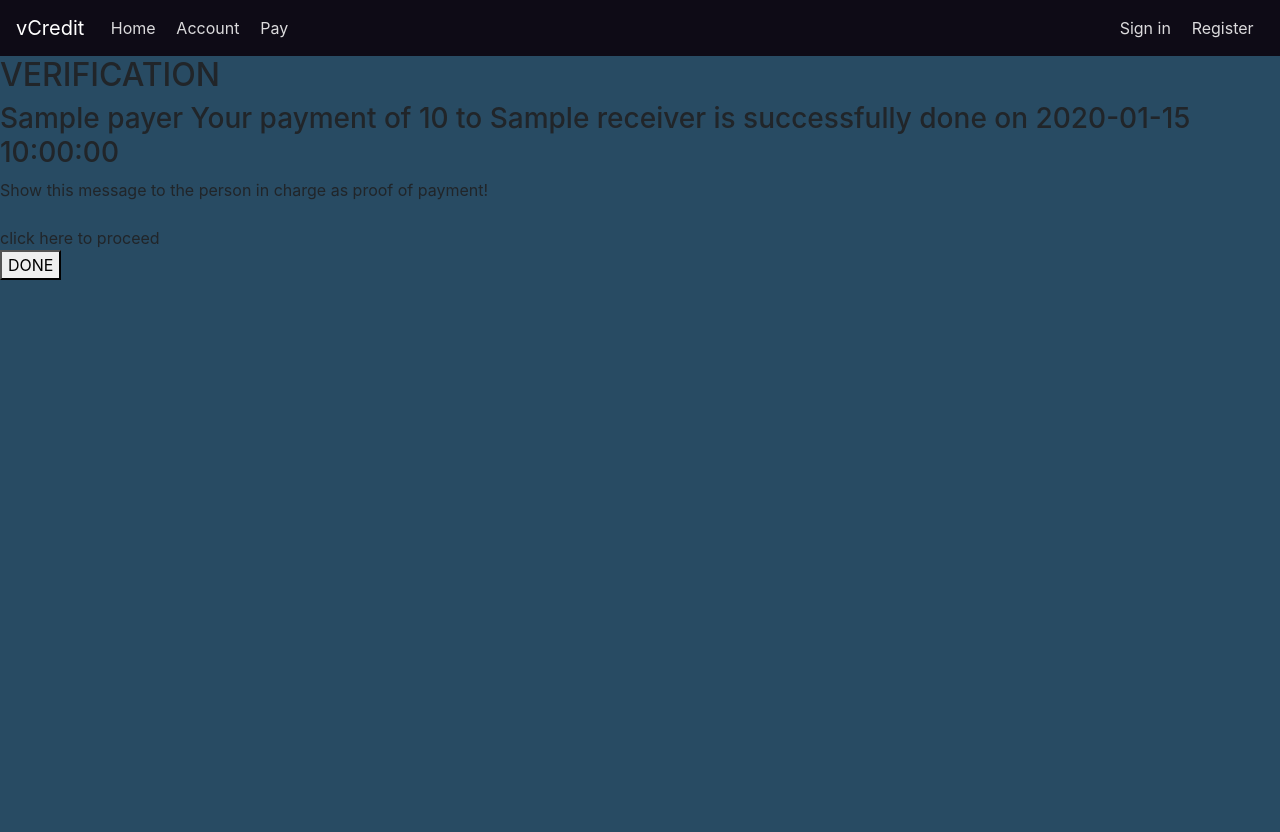
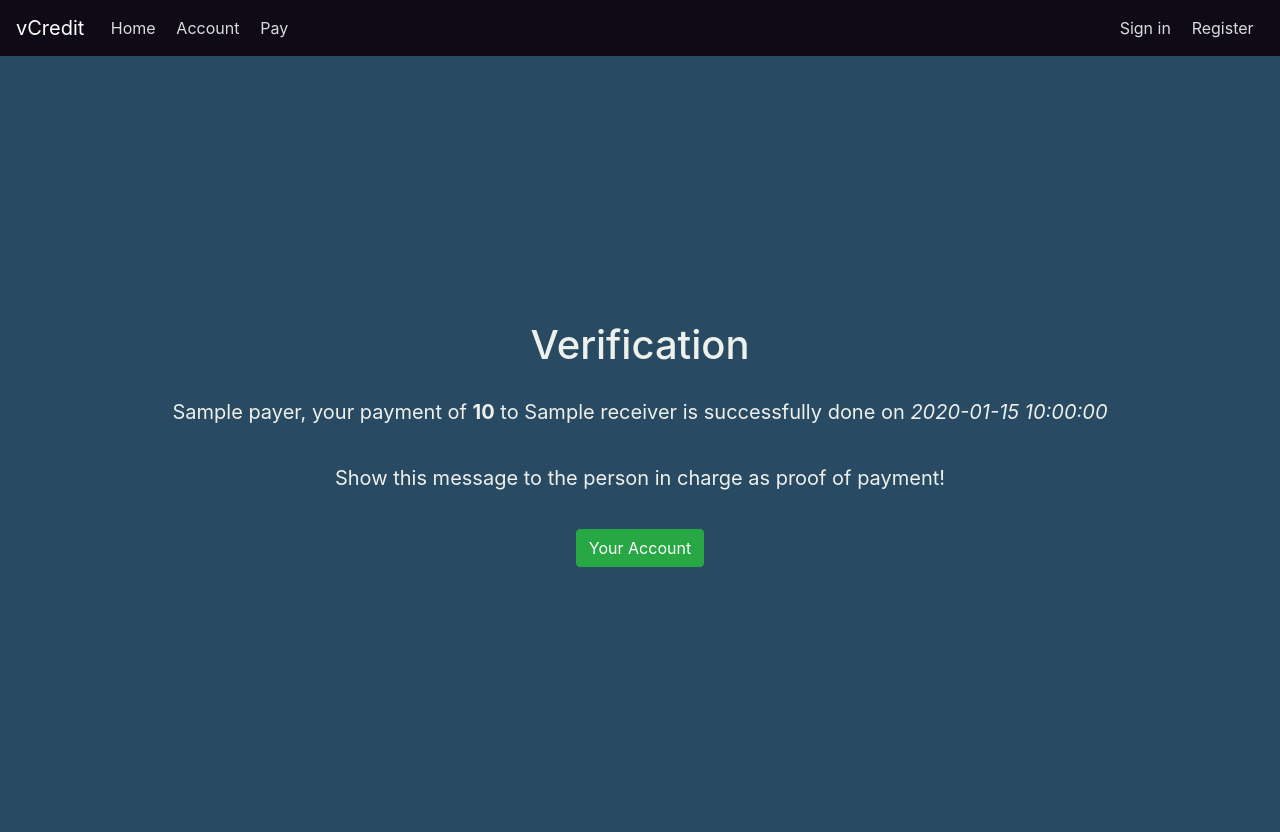
Before and after one commit to neelb99/vCredit, a Flask app: template templates/verify.html in a window 1280 px wide. Before the commit the page ends 280 px from the top, so only its background shows below. Run offline with Flask 2, Linux system fonts and the light colour scheme; the template is opened without the code that fills it: most values are stand-ins (such as "Sample title", 1, 10 or a date in 2020); some libraries are stand-ins or nearby versions.

Commit message:
0 fix and verify css

```diff
--- a/app.py
+++ b/app.py
@@ -148,6 +148,9 @@ def verify():
                     amount = request.form.get("amount").strip()
                     if int(amount)>check.balance:
                         return render_template('pay.html',logged=logged, loggedout=loggedout, wrong=False, insufficient=True, isadmin=isadmin)
+                    elif int(amount) == 0:
+                        return render_template('pay.html', logged=logged, loggedout=loggedout, wrong=True,
+                                               insufficient=False, isadmin=isadmin)
                     else:
                         db.execute("update users set balance = :newbal where roll = :rollno",{"newbal":check.balance-int(amount),"rollno": roll.upper()})
                         db.execute("update users set balance = :newbal2 where roll = :rollno", {"newbal2":check2.balance+int(amount),"rollno": receiver.upper()})
@@ -188,7 +191,7 @@ def updateverify():
                 amount = request.form.get("amount").strip()
                 roll = request.form.get("roll").strip()
                 user =  db.execute("Select * from users where roll=:rollno",{"rollno":roll.upper()}).fetchone()
-                if user:
+                if user and (int(amount)!=0):
                     db.execute("update users set balance=:newbal where roll=:rollno",{"rollno":roll.upper(),"newbal":user.balance+int(amount)})
                     time = datetime.now() + timedelta(hours=5, minutes=30)
                     strtime = time.strftime("%d-%m-%Y at %H:%M")
--- a/templates/verify.html
+++ b/templates/verify.html
@@ -61,24 +61,14 @@
       </ul>
     </div>
   </nav>
-<h2> VERIFICATION</h2>
-
-
-
-<h3> {{payer}} Your payment of {{amount}} to {{receiver}} is successfully done on {{time}}</h3>
-
-Show this message to the person in charge as proof of payment!
-
-<br><br>
-
-
-click here to proceed
-<br>
-
-<button type="button" onclick="location.href='{{url_for('index')}}'"> DONE  </button>
-
-
-
+  <div class="main">
+    <div id="intro">
+			<h1 class="text-center">Verification</h1>
+			<p class="text-center"> {{payer}}, your payment of <b>{{amount}}</b> to {{receiver}} is successfully done on <i>{{time}}</i></p>
+ 			<p class="text-center">Show this message to the person in charge as proof of payment!</p>
+			<button type="button" onclick="location.href='{{url_for('account')}}'" class="btn btn-success">Your Account</button>
+		</div>
+	</div>
 </div>
 </body>
 </html>
```
Also changed, not shown: templates/updateverify.html (+7 -5 lines).
